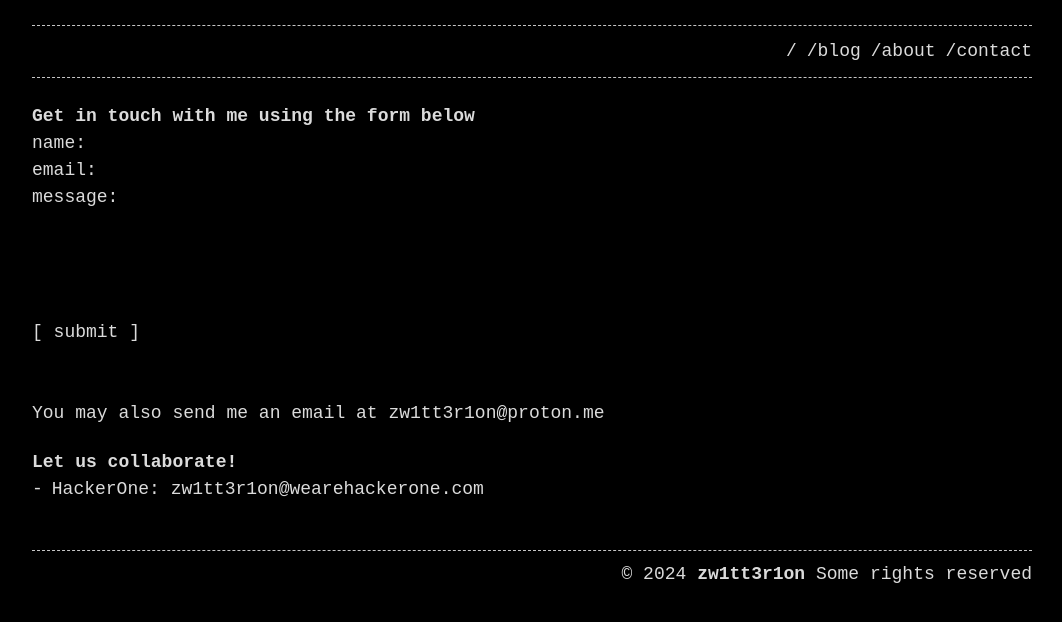
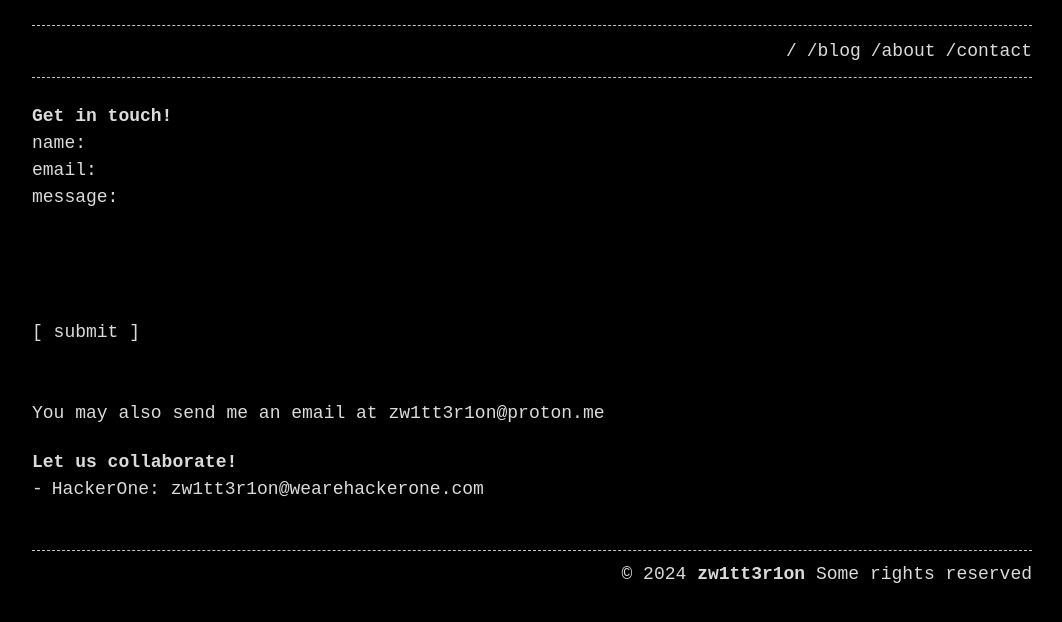
Before and after one commit to zw1tt3r1on/zw1tt3r1on.github.io, a Jekyll site: the page built from contact.md, in a window 1280 px wide. Shown: the top 622 px of the page, without its empty margins (108-1170 px from the left). Built offline with Jekyll 4.4.1, drawn with Linux system fonts in a browser that asks for light colours.

Commit message:
update contact md page

```diff
--- a/contact.md
+++ b/contact.md
@@ -4,7 +4,7 @@ layout: page
 permalink: /contact
 ---
 
-# Get in touch with me using the form below
+# Get in touch!
 
 <form>
   <input type="text" id="name" name="name" placeholder="name:" autocomplete="off">
```
